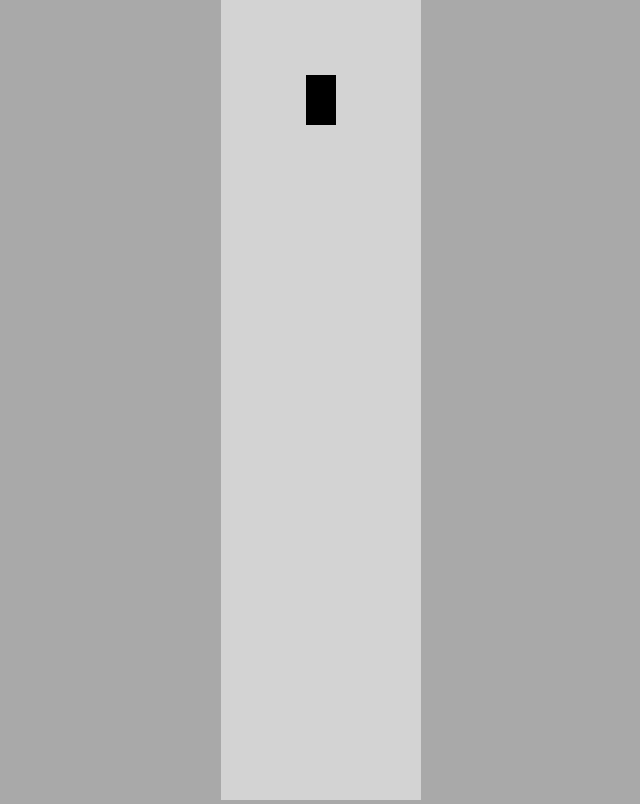
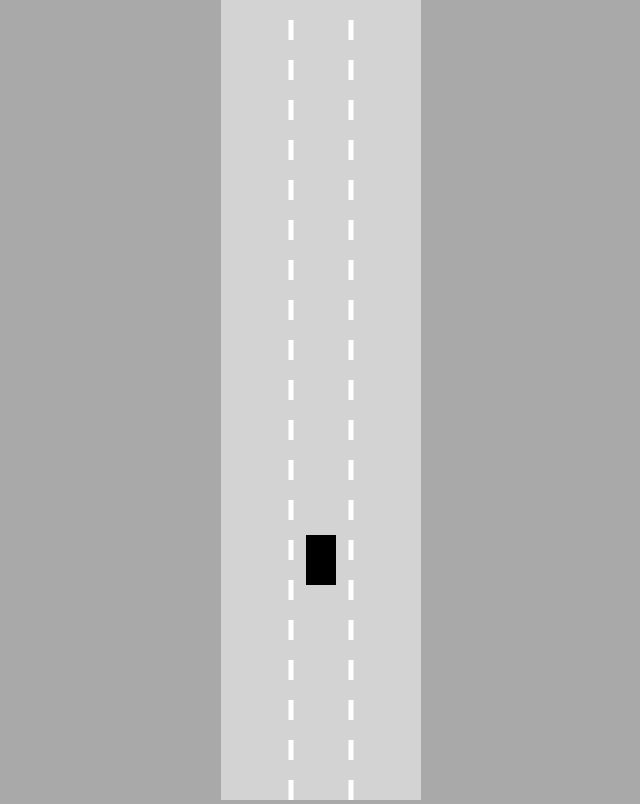
Before and after one commit to Aayushp2002/Self-Driving-Car, a plain HTML site: page index.html in a window 1280 px wide. Shown: the whole page, without its empty margins (319-959 px from the left). Drawn offline with Linux system fonts and the light colour scheme.

Commit message:
Completed framework of road

```diff
--- a/index.html
+++ b/index.html
@@ -5,6 +5,8 @@
 </head>
 <body>
     <canvas id="myCanvas"></canvas>
+    <script src="utils.js"></script>
+    <script src="road.js"></script>
     <script src="controls.js"></script>
     <script src="car.js"></script>
     <script src="main.js"></script>
--- a/main.js
+++ b/main.js
@@ -3,13 +3,19 @@ const canvas=document.getElementById("myCanvas"); // get the canvas element
 canvas.width=200; // set canvas width to 200px
 
 const ctx=canvas.getContext("2d"); // get the context of the canvas
-const car=new Car(100,100,30,50); // create a new car object
+const road=new Road(canvas.width/2,canvas.width*0.9); // create a new road object
+const car=new Car(road.getLaneCenter(1),100,30,50); // create a new car object
 car.draw(ctx); // draw the car
 animate();
 
 function animate(){ // animate the car
     car.update(); // update the car
     canvas.height=window.innerHeight; // set canvas height to window height
+    ctx.save(); // save the context
+    ctx.translate(0,-car.y+canvas.height*(7/10)); // translate the context
+
+    road.draw(ctx); // draw the road
     car.draw(ctx); // draw the car
+    ctx.restore(); // restore the context
     requestAnimationFrame(animate); // animate the car
 }
--- /dev/null
+++ b/road.js
@@ -0,0 +1,53 @@
+class Road{ // Road class
+    constructor(x,width,laneCount=3){ // constructor takes in x,width,laneCount
+        this.x=x;
+        this.width=width;
+        this.laneCount=laneCount; // set the lane count
+
+        this.left=this.x-this.width/2;
+        this.right=this.x+this.width/2;
+        const infinity=1000000; // set infinity to 1000000
+        this.top=-infinity; // set the top to negative infinity
+        this.bottom=infinity; // set the bottom to infinity
+
+        const topLeft=[ this.left,this.top]; // top left corner
+        const topRight=[this.right,this.top]; // top right corner
+        const bottomLeft=[this.left,this.bottom]; // bottom left corner
+        const bottomRight=[this.right,this.bottom]; // bottom right corner
+        this.borders=[
+            [topLeft,bottomLeft],
+            [topRight,bottomRight]
+        ];
+    }
+
+    getLaneCenter(laneIndex){ // get the center of the lane
+        const laneWidth=this.width/this.laneCount; // get the width of the lane
+        return this.left+laneWidth/2+Math.min(laneIndex,this.laneCount-1)*laneWidth; // return the center of the lane
+    }
+
+    draw(ctx){ // draw the road
+        ctx.lineWidth=5;
+        ctx.strokeStyle="white";
+
+        for(let i=1;i<=this.laneCount-1;i++){ // for each lane
+            const x=lerp( // linear interpolation to get the x value of the lane line
+                this.left,
+                this.right,
+                i/this.laneCount
+            );
+            ctx.setLineDash([20, 20]);
+            ctx.beginPath();
+            ctx.moveTo(x,this.top);
+            ctx.lineTo(x,this.bottom);
+            ctx.stroke();
+        }
+
+        ctx.setLineDash([]);
+        this.borders.forEach((border)=>{ // for each border
+            ctx.beginPath();
+            ctx.moveTo(border[0].x,border[0].y);
+            ctx.lineTo(border[1].x,border[1].y);
+            ctx.stroke();
+        });
+    }
+}
--- /dev/null
+++ b/utils.js
@@ -0,0 +1,3 @@
+function lerp(A,B,t){
+    return A+(B-A)*t; // linear interpolation
+}
```
